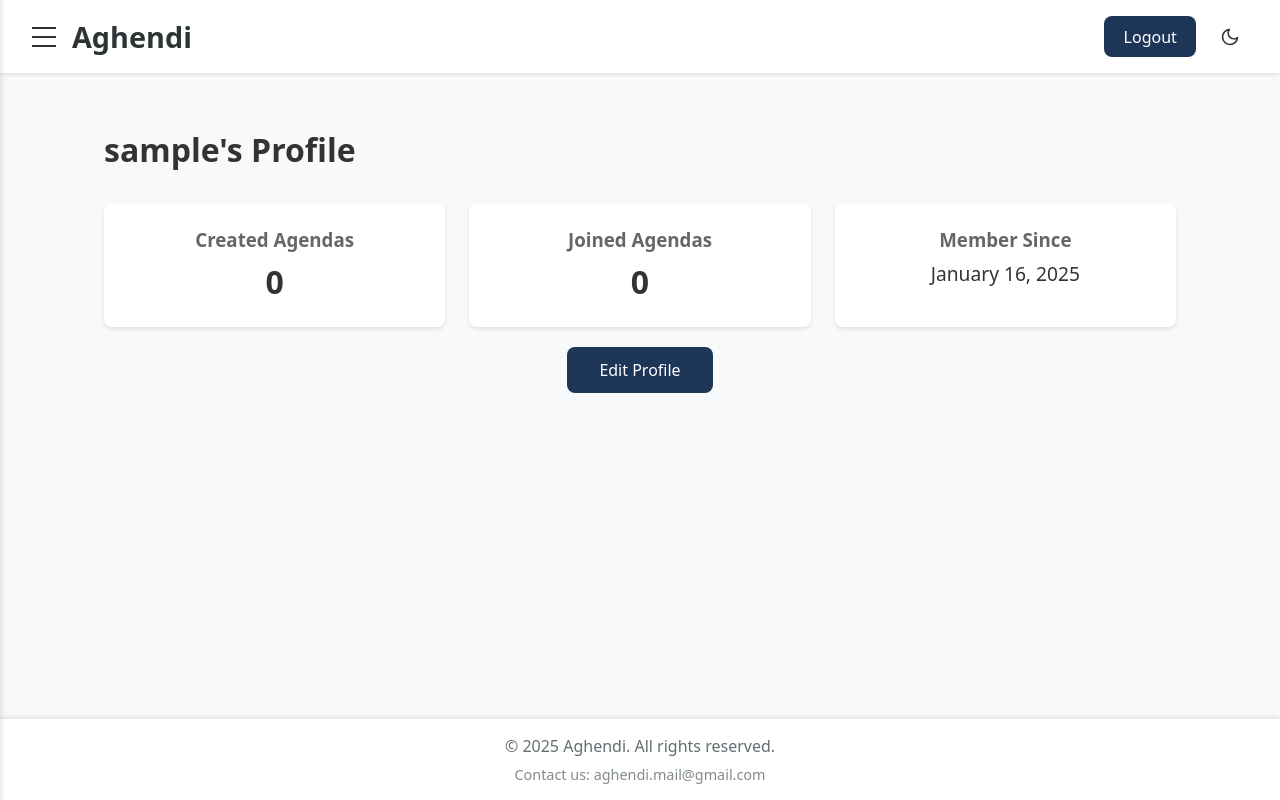
After one commit to RRMforLLM/aghendi_django, a Django app: page /profile/1/ in a window 1280 px wide. The commit adds this page. Run offline with Django 5.2, Linux system fonts and the light colour scheme; the visitor is signed in with stand-in values (Sample User, id 1); data comes from the database, SQL or seed files in the repository; data that the repository does not hold is empty; parts of the project's set-up code (start-up, migrations or seed data) failed here and were passed over.

Commit message:
Profile view

```diff
--- a/aghendi/templates/aghendi/index.html
+++ b/aghendi/templates/aghendi/index.html
@@ -95,7 +95,7 @@
                                 <label class="agenda-display-title">Users</label>
                                 <div class="agenda-thumbnails">
                                     {% for u in users %}
-                                        <a>
+                                        <a href="{% url 'view_profile' u.id %}">
                                             <div class="agenda-thumbnail">
                                                 <label>{{ u.username }}</label>
                                             </div>
--- /dev/null
+++ b/aghendi/templates/aghendi/view_profile.html
@@ -0,0 +1,157 @@
+{% extends 'base.html' %}
+
+{% block title %}
+    {{ u.username }} - Aghendi
+{% endblock %}
+
+{% block content %}
+    <!-- MAIN -->
+    <div class="main">
+        <div class="profile-section">
+            <div class="profile-header">
+                <h1 class="profile-title">{{ u.username }}'s Profile</h1>
+                {% if user.is_authenticated and user != u %}
+                    <div class="profile-actions">
+                        {% if shared_agendas %}
+                            <span class="collaboration-badge">Collaborator</span>
+                        {% endif %}
+                    </div>
+                {% endif %}
+            </div>
+
+            <div class="profile-content">
+                <div class="profile-stats">
+                    <div class="stat-card">
+                        <h3>Created Agendas</h3>
+                        <p class="stat-number">{{ u.created_agendas.count }}</p>
+                    </div>
+                    <div class="stat-card">
+                        <h3>Joined Agendas</h3>
+                        <p class="stat-number">{{ u.joined_agendas.count }}</p>
+                    </div>
+                    <div class="stat-card">
+                        <h3>Member Since</h3>
+                        <p class="stat-date">{{ u.date_joined|date:"F j, Y" }}</p>
+                    </div>
+                </div>
+
+                {% if shared_agendas %}
+                    <div class="shared-agendas-section">
+                        <h2>Shared Agendas</h2>
+                        <div class="agenda-thumbnails">
+                            {% for agenda in shared_agendas %}
+                                <a href="{% url 'view_agenda' agenda.id %}">
+                                    <div class="agenda-thumbnail">
+                                        <label>{{ agenda.name }}</label>
+                                        <span class="role-badge">
+                                            {% if agenda.creator == u %}
+                                                Creator
+                                            {% elif u in agenda.editors.all %}
+                                                Editor
+                                            {% else %}
+                                                Member
+                                            {% endif %}
+                                        </span>
+                                    </div>
+                                </a>
+                            {% endfor %}
+                        </div>
+                    </div>
+                {% endif %}
+
+                {% if user.is_authenticated and user == u %}
+                    <div class="profile-actions-section">
+                        <a href="{% url 'settings_view' %}" class="btn">Edit Profile</a>
+                    </div>
+                {% endif %}
+            </div>
+        </div>
+    </div>
+
+    <style>
+        .profile-section {
+            padding: 2rem;
+            max-width: 1200px;
+            margin: 0 auto;
+        }
+
+        .profile-header {
+            display: flex;
+            justify-content: space-between;
+            align-items: center;
+            margin-bottom: 2rem;
+        }
+
+        .profile-title {
+            font-size: 2rem;
+            color: #333;
+        }
+
+        .profile-stats {
+            display: grid;
+            grid-template-columns: repeat(auto-fit, minmax(200px, 1fr));
+            gap: 1.5rem;
+            margin-bottom: 2rem;
+        }
+
+        .stat-card {
+            background: #fff;
+            padding: 1.5rem;
+            border-radius: 8px;
+            box-shadow: 0 2px 4px rgba(0, 0, 0, 0.1);
+            text-align: center;
+        }
+
+        .stat-card h3 {
+            color: #666;
+            margin-bottom: 0.5rem;
+        }
+
+        .stat-number {
+            font-size: 2rem;
+            font-weight: bold;
+            color: #333;
+        }
+
+        .stat-date {
+            font-size: 1.2rem;
+            color: #333;
+        }
+
+        .shared-agendas-section {
+            margin-top: 2rem;
+        }
+
+        .shared-agendas-section h2 {
+            margin-bottom: 1rem;
+            color: #333;
+        }
+
+        .collaboration-badge {
+            background: #4CAF50;
+            color: white;
+            padding: 0.5rem 1rem;
+            border-radius: 20px;
+            font-size: 0.9rem;
+        }
+
+        .role-badge {
+            background: #f0f0f0;
+            padding: 0.2rem 0.5rem;
+            border-radius: 4px;
+            font-size: 0.8rem;
+            color: #666;
+            margin-left: 0.5rem;
+        }
+
+        .profile-actions-section {
+            margin-top: 2rem;
+            text-align: center;
+        }
+
+        .profile-actions-section .btn {
+            padding: 0.75rem 2rem;
+        }
+    </style>
+    <!-- --- -->
+{% endblock %}
--- a/aghendi/urls.py
+++ b/aghendi/urls.py
@@ -10,6 +10,8 @@ urlpatterns = [
 
     path("about/", views.about, name="about"),
     path("privacy_policy/", views.privacy_policy, name="privacy_policy"),
+
+    path('profile/<int:user_id>/', views.view_profile, name='view_profile'),
 
     path("settings/", views.settings_view, name="settings"),
 
--- a/aghendi/views.py
+++ b/aghendi/views.py
@@ -27,6 +27,52 @@ def about(request):
 
 def privacy_policy(request):
     return render(request, 'aghendi/privacy_policy.html')
+
+@login_required
+def view_profile(request, user_id):
+    try:
+        profile_user = get_object_or_404(User, id=user_id)
+
+        # Get agendas shared between the current user and the profile user
+        shared_agendas = []
+
+        # Add agendas where either user is the creator and the other is a member/editor
+        creator_agendas = Agenda.objects.filter(
+            creator=profile_user,
+            members=request.user
+        )
+        member_agendas = Agenda.objects.filter(
+            creator=request.user,
+            members=profile_user
+        )
+
+        # Add agendas where both users are members/editors
+        common_agendas = Agenda.objects.filter(
+            members=profile_user
+        ).filter(
+            members=request.user
+        ).exclude(
+            creator__in=[profile_user, request.user]
+        )
+
+        # Combine all shared agendas
+        shared_agendas = list(creator_agendas) + list(member_agendas) + list(common_agendas)
+        # Remove duplicates while preserving order
+        shared_agendas = list(dict.fromkeys(shared_agendas))
+
+        context = {
+            'u': profile_user,
+            'shared_agendas': shared_agendas,
+        }
+
+        return render(request, 'aghendi/view_profile.html', context)
+
+    except User.DoesNotExist:
+        messages.error(request, "User not found.")
+        return redirect('index')
+    except Exception as e:
+        messages.error(request, "An error occurred while loading the profile.")
+        return redirect('index')
 
 @login_required
 def settings_view(request):
```
